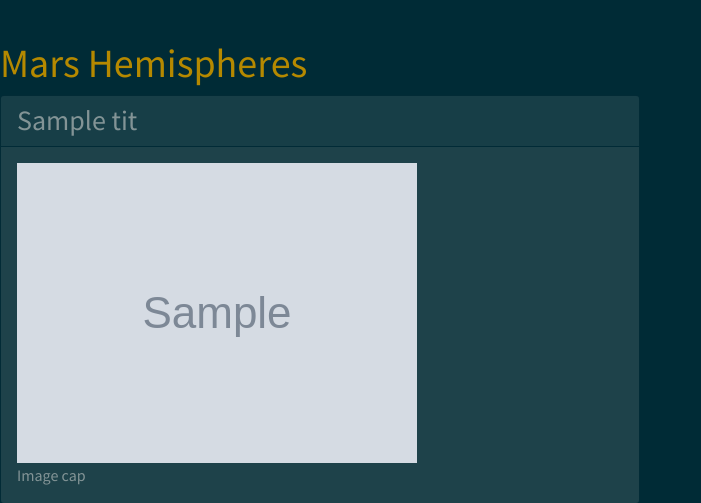
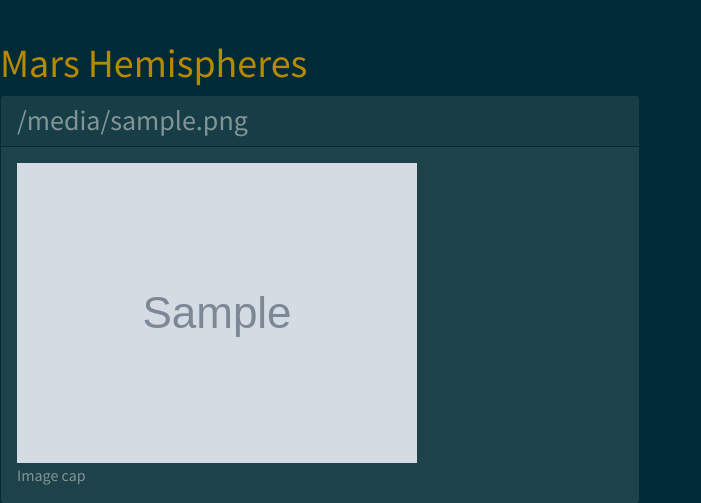
Before and after one commit to ToniEdwards/web-scraping-challenge, a Flask app: page / in a window 1280 px wide. Shown: the part 895-1398 px from the top of the page, without its empty margins (0-701 px from the left). Run offline with Flask 2, Linux system fonts and the light colour scheme; grey boxes marked "Sample" are stand-in pictures; a database or web service that is not in the repository returns one stand-in record (values such as "Sample title"); some libraries are stand-ins or nearby versions.

Commit message:
update hemisphere title to img_tit

```diff
--- a/Mission-to-Mars/templates/index.html
+++ b/Mission-to-Mars/templates/index.html
@@ -91,7 +91,7 @@
         <h1 class="h1 text-primary">Mars Hemispheres</h1>
         {% for hemi in data.hemispheres %}
             <div class="card col-md-6">
-                <h3 class="card-header">{{hemi.tit}}</h3>
+                <h3 class="card-header">{{hemi.img_tit}}</h3>
                 <div class="card-body">
                     <img src="{{hemi.img_url | default('static/images/error.png', true)}}" class="d-block user-select-none" />
                     <rect width="100%" height="100%" fill="#868e96"></rect>
```
